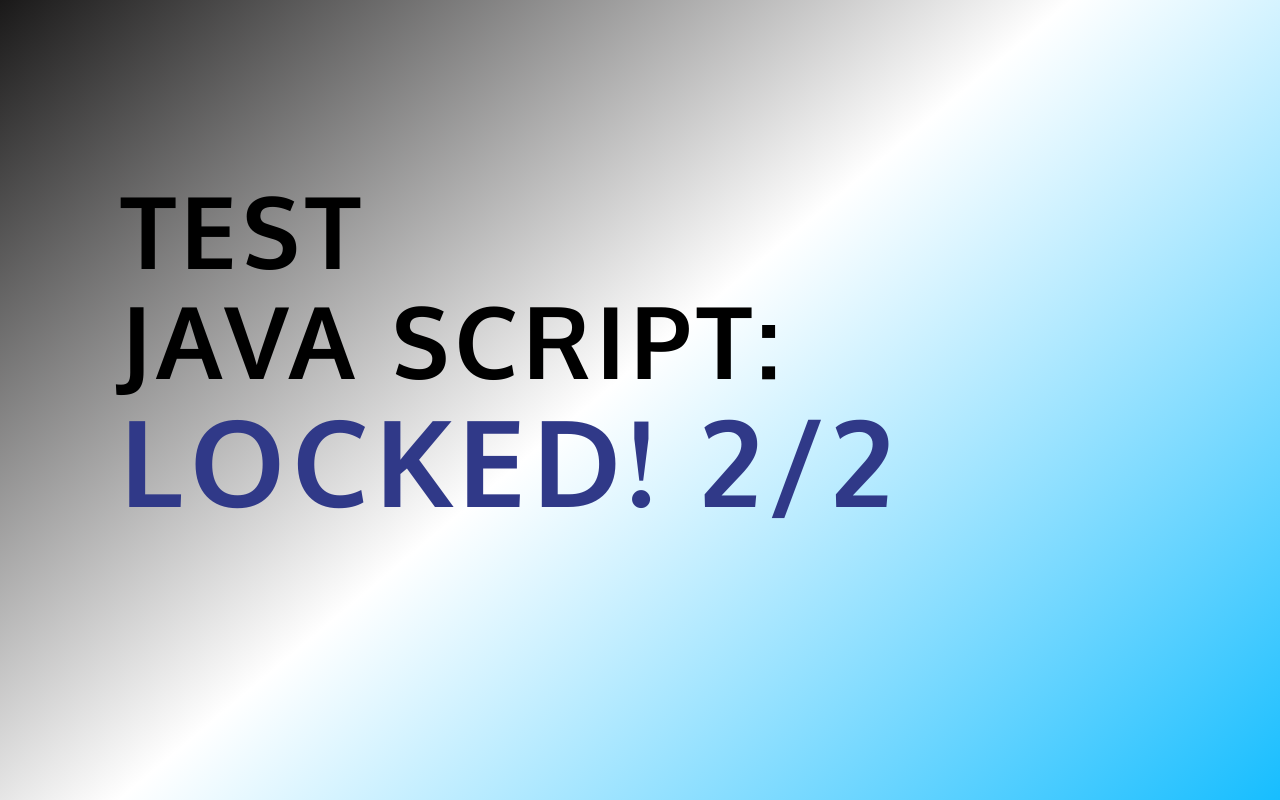
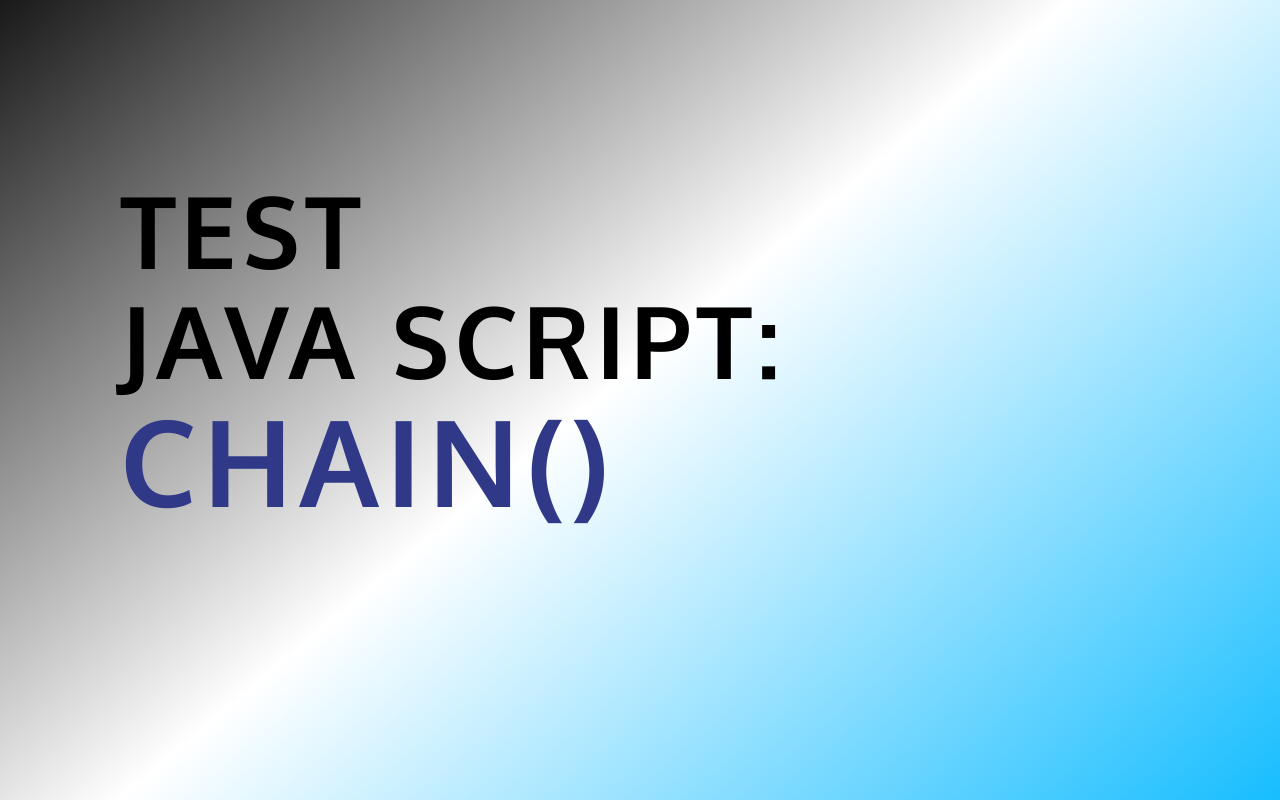
Before and after one commit to Andry-sheer/JS-project-chain, a plain HTML site: page index.html in a window 1280 px wide. Drawn offline with Linux system fonts and the light colour scheme.

Commit message:
CHAIN is done

```diff
--- a/index.html
+++ b/index.html
@@ -12,7 +12,7 @@
 
 	<a href="#">TEST</a>
 	<a href="#">JAVA SCRIPT:</a>
-	<p class="par">LOCKED! 2/2</p>
+	<p class="par">CHAIN()</p>
 	<script async src="js/main.min.js"></script>
 
 </body>
```
